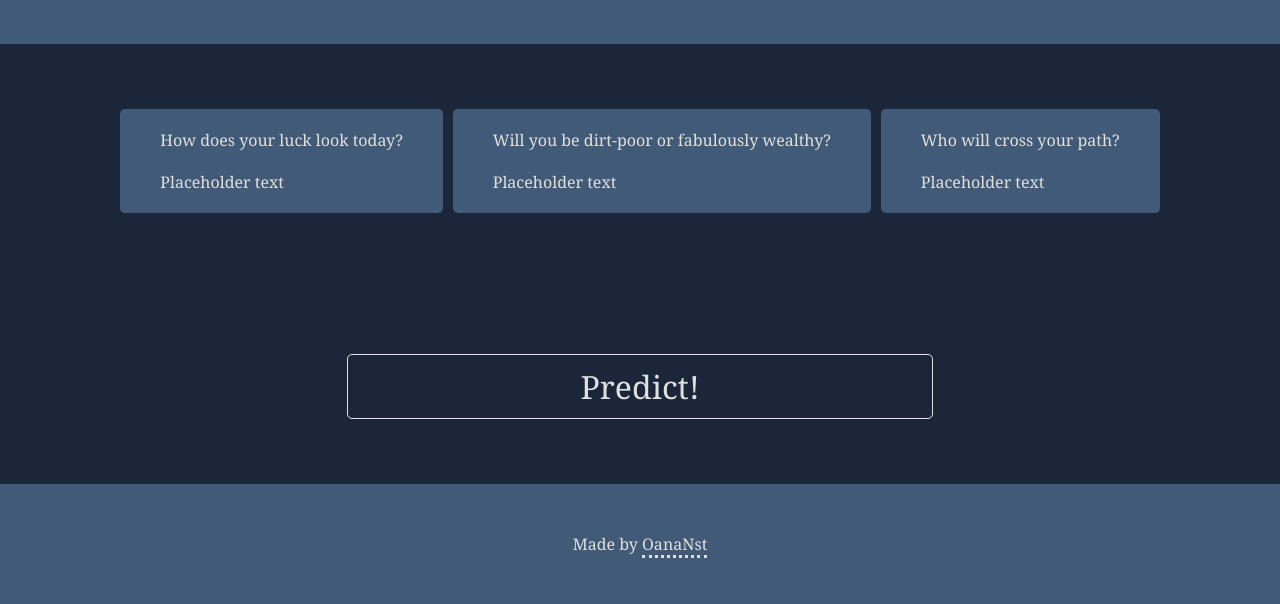
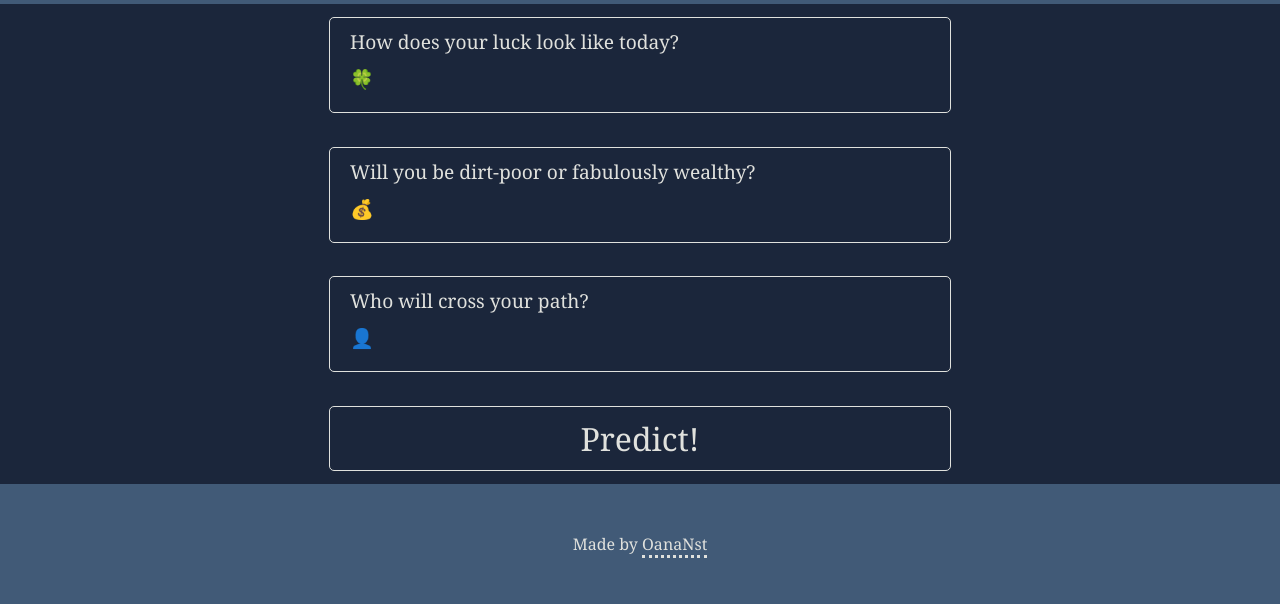
Before and after one commit to OanaNst/message-generator, a plain HTML site: page index.html in a window 1280 px wide. Shown: the part 196-800 px from the top of the page. Drawn offline with Linux system fonts and the light colour scheme.

Commit message:
Fix small CSS issues, add emojis to html, add final logic to js file

```diff
--- a/app.js
+++ b/app.js
@@ -37,8 +37,20 @@ const msgPeople = [
   "A toxic relationship will unravel, demanding you to set healthy boundaries.",
 ];
 
+const luckMsg = document.getElementById("luck-prediction");
+const moneyMsg = document.getElementById("money-prediction");
+const peopleMsg = document.getElementById("people-prediction");
+
 const randomInt = () => Math.floor(Math.random() * 10);
 
-console.log(msgLuck[randomInt()]);
-console.log(msgMoney[randomInt()]);
-console.log(msgPeople[randomInt()]);
+//const button = document.getElementById("generatePrediction");
+
+const doPrediction = () => {
+  luckMsg.innerHTML = `🍀 ${msgLuck[randomInt()]}`;
+  moneyMsg.innerHTML = `💰 ${msgMoney[randomInt()]}`;
+  peopleMsg.innerHTML = `👤 ${msgPeople[randomInt()]}`;
+};
+
+//console.log(msgLuck[randomInt()]);
+//console.log(msgMoney[randomInt()]);
+//console.log(msgPeople[randomInt()]);
--- a/index.html
+++ b/index.html
@@ -12,25 +12,29 @@
     </header>
     <main>
       <div class="container">
-        <div class="luck-container">
-          <p>How does your luck look today?</p>
-          <p id="luck-prediction">Placeholder text</p>
+        <div class="prediction">
+          <p>How does your luck look like today?</p>
+          <p id="luck-prediction">🍀</p>
         </div>
-        <div class="money-container">
+        <div class="prediction">
           <p>Will you be dirt-poor or fabulously wealthy?</p>
-          <p id="money-prediction">Placeholder text</p>
+          <p id="money-prediction">💰</p>
         </div>
-        <div class="people-container">
+        <div class="prediction">
           <p>Who will cross your path?</p>
-          <p id="people-prediction">Placeholder text</p>
+          <p id="people-prediction">👤</p>
         </div>
-        <button id="generatePrediction">Predict!</button>
+        <button id="generatePrediction" onclick="doPrediction()">
+          Predict!
+        </button>
       </div>
     </main>
     <footer>
       <p>
-        Made by <a href="https://github.com/OanaNst" target="_blank">OanaNst</a>
+        Made by
+        <a href="https://github.com/OanaNst" target="_blank">OanaNst</a>
       </p>
     </footer>
+    <script src="app.js"></script>
   </body>
 </html>
--- a/style.css
+++ b/style.css
@@ -49,7 +49,7 @@ header {
   display: flex;
   justify-content: center;
   align-items: center;
-  height: 30vh;
+  height: 25vh;
 }
 
 h1 {
@@ -63,7 +63,7 @@ main {
   display: flex;
   justify-content: center;
   align-items: center;
-  height: 55vh;
+  height: 60vh;
 }
 
 .container {
@@ -72,18 +72,25 @@ main {
   flex-wrap: wrap;
   justify-content: center;
   align-items: center;
-  gap: 10px;
+  gap: 8px;
 }
 
-div.container * {
-  background-color: #415a77;
+.prediction {
   padding: 10px 20px;
+  border: 1px solid #e0e1dd;
   border-radius: 5px;
+  flex-basis: 50%;
+  font-size: 1.2rem;
+}
+
+div.prediction * {
+  margin-bottom: 10px;
 }
 
 #generatePrediction {
   flex-basis: 50%;
   border: 1px solid #e0e1dd;
+  border-radius: 5px;
   background-color: #1b263b;
   color: #e0e1dd;
   font-family: Georgia, "Times New Roman", Times, serif;
```
